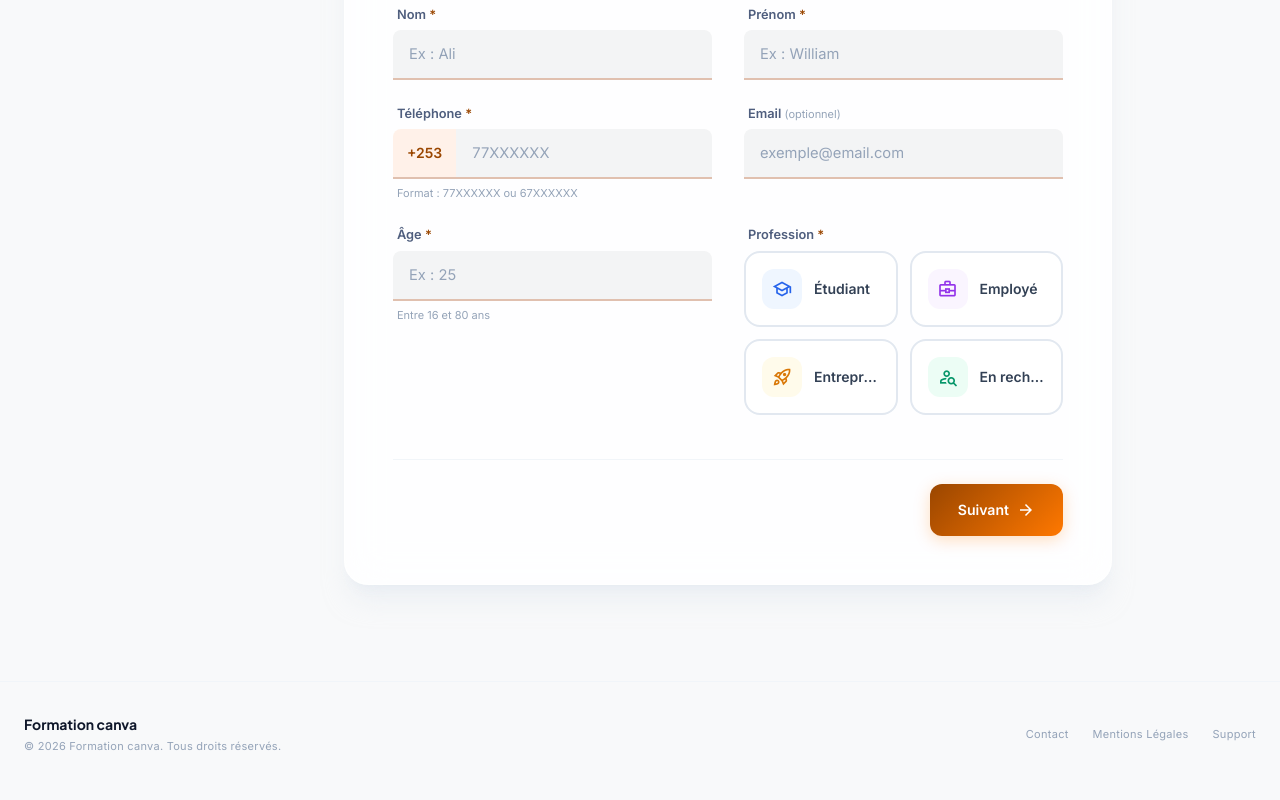
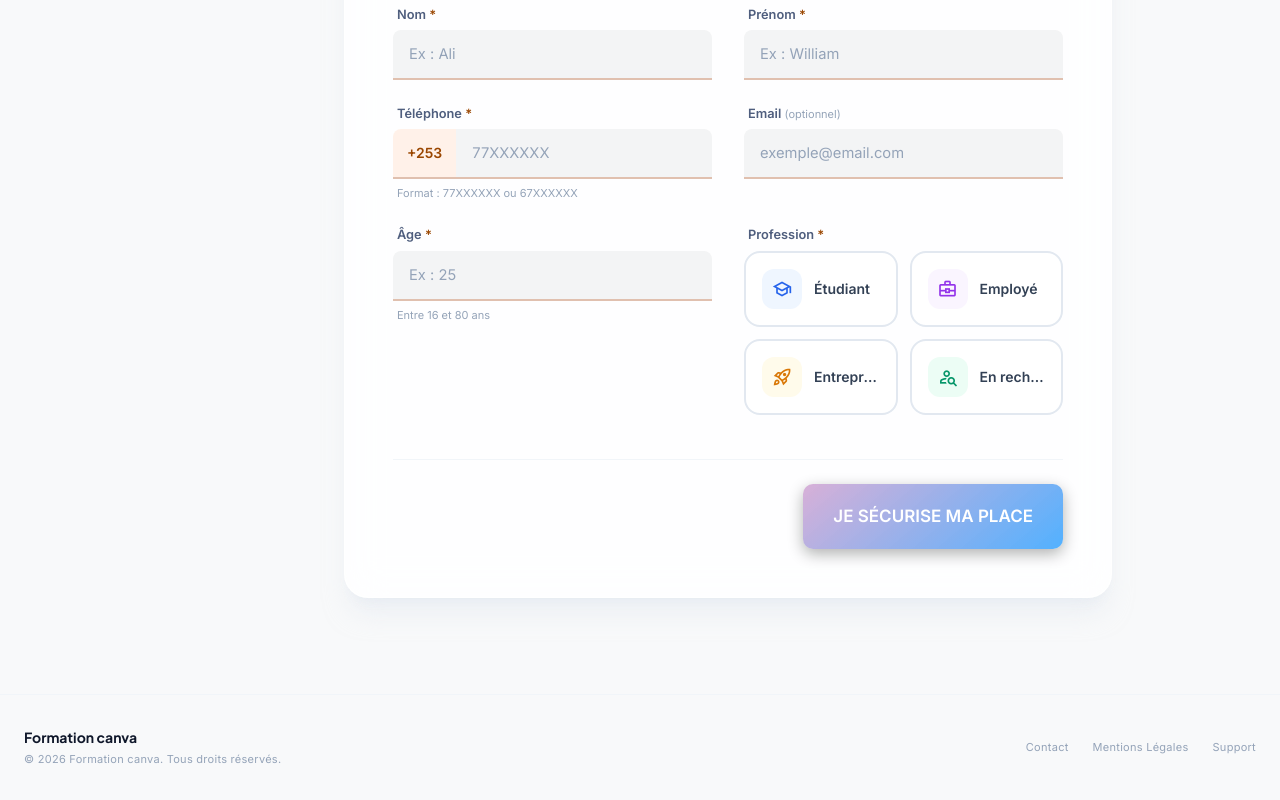
Before and after one commit to Willston125/canva-formation-formulaire, a plain HTML site: page index.html in a window 1280 px wide. Shown: the part 2358-3158 px from the top of the page. Drawn offline with nearby package versions, Linux system fonts and the light colour scheme.

Commit message:
mise a jour complete

```diff
--- a/index.html
+++ b/index.html
@@ -637,9 +637,8 @@
 
                         <!-- Navigation -->
                         <div class="flex justify-end mt-10 pt-6 border-t border-slate-100">
-                            <button type="button" class="btn-next" data-next="2">
-                                Suivant
-                                <span class="material-symbols-outlined text-lg">arrow_forward</span>
+                            <button type="button" class="btn-flip btn-next" data-next="2">
+                                <span class="btn-text">Je sécurise ma place</span>
                             </button>
                         </div>
                     </fieldset>
@@ -747,9 +746,8 @@
                                 <span class="material-symbols-outlined text-lg">arrow_back</span>
                                 Précédent
                             </button>
-                            <button type="button" class="btn-next" data-next="3">
-                                Suivant
-                                <span class="material-symbols-outlined text-lg">arrow_forward</span>
+                            <button type="button" class="btn-flip btn-next" data-next="3">
+                                <span class="btn-text">Je sécurise ma place</span>
                             </button>
                         </div>
                     </fieldset>
@@ -861,9 +859,8 @@
                                 <span class="material-symbols-outlined text-lg">arrow_back</span>
                                 Précédent
                             </button>
-                            <button type="button" class="btn-next" data-next="4">
-                                Suivant
-                                <span class="material-symbols-outlined text-lg">arrow_forward</span>
+                            <button type="button" class="btn-flip btn-next" data-next="4">
+                                <span class="btn-text">Je sécurise ma place</span>
                             </button>
                         </div>
                     </fieldset>
--- a/style.css
+++ b/style.css
@@ -216,31 +216,7 @@
 }
 
 /* ---------- Buttons ---------- */
-.btn-next {
-    display: inline-flex;
-    align-items: center;
-    gap: 8px;
-    padding: 12px 28px;
-    background: linear-gradient(135deg, #9a4600, #ff7800);
-    color: white;
-    font-weight: 700;
-    font-size: 0.88rem;
-    border-radius: 12px;
-    border: none;
-    cursor: pointer;
-    box-shadow: 0 4px 16px rgba(255, 120, 0, 0.25);
-    transition: all 250ms cubic-bezier(0.4, 0, 0.2, 1);
-    font-family: 'Inter', sans-serif;
-}
-
-.btn-next:hover {
-    box-shadow: 0 6px 24px rgba(255, 120, 0, 0.35);
-    transform: translateY(-1px);
-}
-
-.btn-next:active {
-    transform: translateY(0);
-}
+/* .btn-next replaced by custom .btn-container drawer button from Uiverse */
 
 .btn-prev {
     display: inline-flex;
@@ -427,6 +403,63 @@ a:focus-visible {
 
 ::-webkit-scrollbar-thumb:hover {
     background: #94a3b8;
+}
+
+/* Le style principal du bouton */
+.btn-flip {
+  position: relative; /* <-- Ajout indispensable */
+  background: transparent;
+  color: #fff;
+  font-size: 17px;
+  text-transform: uppercase;
+  font-weight: 600;
+  border: none;
+  padding: 20px 30px;
+  cursor: pointer;
+  perspective: 30rem;
+  border-radius: 10px;
+  box-shadow: 0 5px 15px rgba(0, 0, 0, 0.308);
+}
+
+/* Le texte au premier plan */
+.btn-flip .btn-text {
+  position: relative;
+  z-index: 2; /* Garde le texte au-dessus de l'animation */
+}
+
+/* Le fond coloré animé */
+.btn-flip::before {
+  content: "";
+  display: block;
+  position: absolute;
+  width: 100%;
+  height: 100%;
+  top: 0;
+  left: 0;
+  border-radius: 10px;
+  /* J'ai gardé le dégradé du code, mais on peut le changer ! */
+  background: linear-gradient(
+    320deg,
+    rgba(0, 140, 255, 0.678),
+    rgba(128, 0, 128, 0.308)
+  );
+  z-index: 1; /* Le fond reste derrière le texte */
+  transition: background 3s;
+}
+
+/* L'animation au survol */
+.btn-flip:hover::before {
+  animation: rotate 1s;
+  transition: all 0.5s;
+}
+
+@keyframes rotate {
+  0% {
+    transform: rotateY(180deg);
+  }
+  100% {
+    transform: rotateY(360deg);
+  }
 }
 
 /* From Uiverse.io by Nawsome */
```
